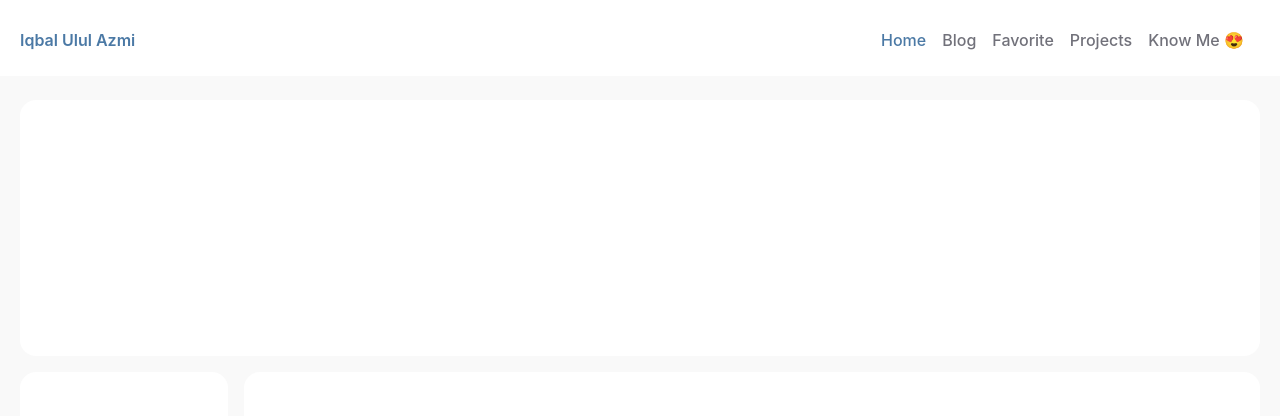
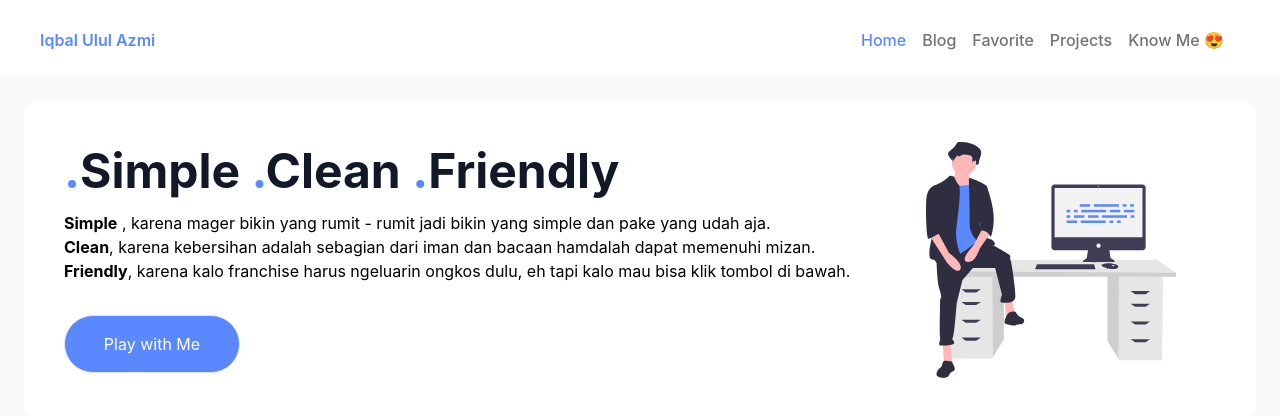
Before and after one commit to iqbalululazmi/iqbalululazmi, a Next.js app: page / in a window 1280 px wide. Shown: the top 416 px of the page. Built offline with nearby package versions, Linux system fonts and the light colour scheme.

Commit message:
feat: add banner section

```diff
--- a/src/components/Header.tsx
+++ b/src/components/Header.tsx
@@ -17,7 +17,7 @@ export const Header = () => {
       <Popover className="relative bg-white">
         {({ open }) => (
           <>
-            <div className="max-w-7xl mx-auto px-4 sm:px-5 sm:pt-4 mb-3">
+            <div className="max-w-full mx-auto px-4 sm:px-10 sm:pt-4 mb-3">
               <div className="flex justify-between items-center py-3 md:justify-start md:space-x-10">
                 <div className="flex justify-start lg:w-0 lg:flex-1">
                   <a href="#" className="text-primary bold font-semibold">
--- a/src/components/Layout.tsx
+++ b/src/components/Layout.tsx
@@ -9,7 +9,7 @@ export const Layout = ({ children, className }: any) => {
       <MetaHead />
       <Header />
       <Container className={className}>
-        <div className="max-w-full mx-auto px-4 sm:px-5 sm:py-2">{children}</div>
+        <div className="max-w-full mx-auto px-4 sm:px-6 sm:py-2">{children}</div>
       </Container>
       <Footer />
     </div>
--- a/src/pages/index.tsx
+++ b/src/pages/index.tsx
@@ -1,13 +1,52 @@
 import { Container } from '@components/Container'
 import { Divider } from '@components/Divider'
 import { Layout } from '@components/Layout'
+import Image from 'next/image'
 
 export default function Home() {
   return (
     <>
       <Layout className="bg-white-young">
         <section id="banner" className="my-4">
-          <div className="h-64 w-full bg-white-pure rounded-2xl"></div>
+          <div className="px-10 h-80 w-full bg-white-pure rounded-2xl flex flex-row justify-between">
+            <div className="h-full flex flex-col justify-center">
+              <h1 className="text-5xl font-bold text-coolGray-900">
+                <span className="text-primary">.</span>Simple {' '}
+                <span className="text-primary">.</span>Clean {' '}
+                <span className="text-primary">.</span>Friendly
+              </h1>
+              <div className="my-4">
+                <p>
+                  <strong>Simple</strong> , karena mager bikin yang rumit - rumit jadi bikin yang
+                  simple dan pake yang udah aja.
+                </p>
+                <p>
+                  <strong>Clean</strong>, karena kebersihan adalah sebagian dari iman dan bacaan
+                  hamdalah dapat memenuhi mizan.
+                </p>
+                <p>
+                  <strong>Friendly</strong>, karena kalo franchise harus ngeluarin ongkos dulu, eh
+                  tapi kalo mau bisa klik tombol di bawah.
+                </p>
+              </div>
+              <div className="mt-4">
+                <button
+                  type="button"
+                  className="rounded-full w-44 h-15 border p-4 bg-primary text-white-pure"
+                >
+                  Play with Me
+                </button>
+              </div>
+            </div>
+            <div className="mr-10 h-full flex flex-col justify-center">
+              <Image
+                src="/images/undraw_feeling_proud_qne1.svg"
+                width="250"
+                height="250"
+                alt="Picture of the author"
+              />
+            </div>
+          </div>
         </section>
         <section id="last-portofolio" className="my-4">
           <div className="flex flex-row gap-4">
--- a/tailwind.config.js
+++ b/tailwind.config.js
@@ -8,7 +8,7 @@ module.exports = {
       ...colors,
       transparent: 'transparent',
       current: 'currentColor',
-      primary: '#4B79A5',
+      primary: '#5A88FF',
       white: {
         pure: '#fff',
         young: '#F9F9F9',
```
Also changed, not shown: public/images/undraw_feeling_proud_qne1.svg (added).
